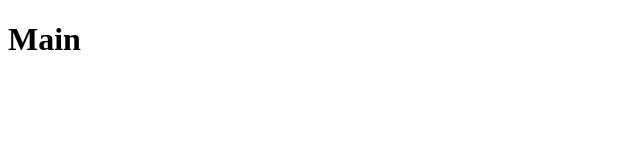
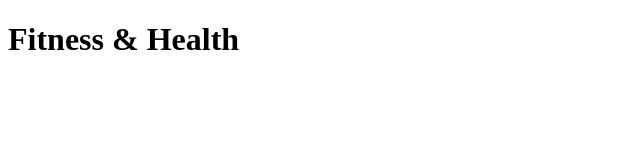
Before and after one commit to monkeyacc/Personal_Projects, a plain HTML site: page OdinProject/MyFirstWebsite/pages/fitness.html in a window 1280 px wide. Shown: the whole page, without its empty margins (0-640 px from the left). Drawn offline with Linux system fonts and the light colour scheme.

Commit message:
working on fitness page and index image

```diff
--- a/OdinProject/MyFirstWebsite/pages/fitness.html
+++ b/OdinProject/MyFirstWebsite/pages/fitness.html
@@ -3,11 +3,11 @@
 <html>
     <head>
         <meta charset = "utf-8">
-        <title>Title Goes Here</title>
+        <title>Fitness & Health</title>
     </head>
 
     <body>
-        <h1>Main</h1>
+        <h1>Fitness & Health</h1>
 
 
 
```
Also changed, not shown: OdinProject/MyFirstWebsite/index.html (+1 -1 lines).
